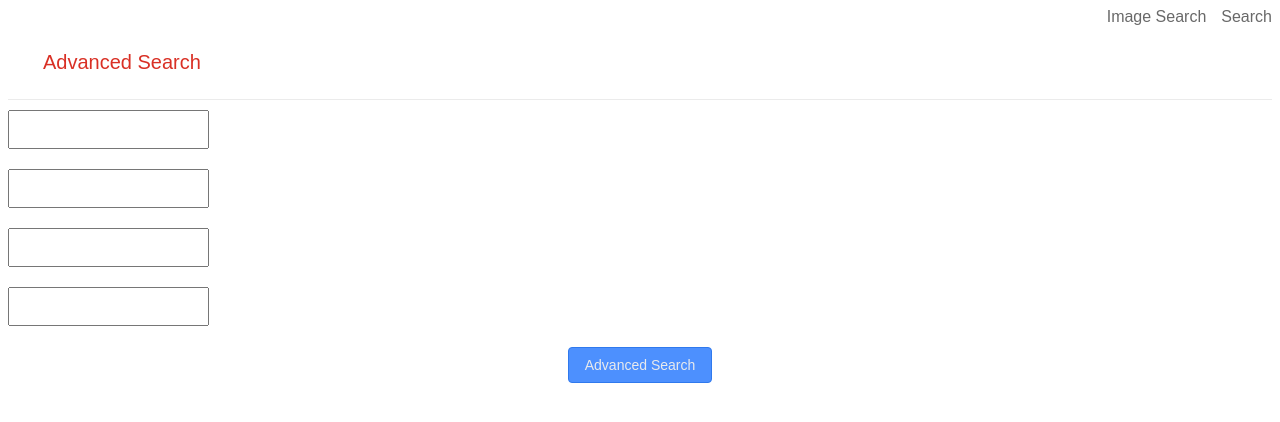
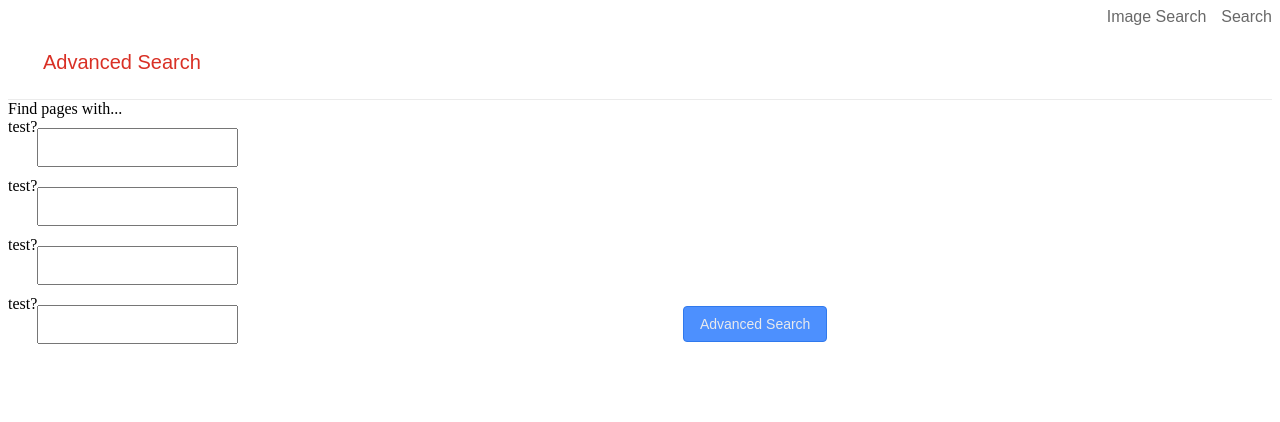
Before and after one commit to syeo-1/search, a plain HTML site: page advanced_search.html in a window 1280 px wide. Drawn offline with Linux system fonts and the light colour scheme.

Commit message:
subforms are stacked in advanced search

```diff
--- a/advanced_search.html
+++ b/advanced_search.html
@@ -15,17 +15,30 @@
         <div id="advanced-search-border"></div>
         <div>
             <form action="https://www.google.com/images">
-                <div>
-                    <input type="text" >
+                <div>Find pages with...</div>
+                <div class="subform">
+                    <div class="advanced-search-subform">test?</div>
+                    <div class="advanced-search-subform">
+                        <input type="text" >
+                    </div>
                 </div>
-                <div>
-                    <input type="text" >
+                <div class="subform">
+                    <div class="advanced-search-subform">test?</div>
+                    <div class="advanced-search-subform">
+                        <input type="text" >
+                    </div>
                 </div>
-                <div>
-                    <input type="text" >
+                <div class="subform">
+                    <div class="advanced-search-subform">test?</div>
+                    <div class="advanced-search-subform">
+                        <input type="text" >
+                    </div>
                 </div>
-                <div>
-                    <input type="text" >
+                <div class="subform">
+                    <div class="advanced-search-subform">test?</div>
+                    <div class="advanced-search-subform">
+                        <input type="text" >
+                    </div>
                 </div>
                 <div class="search-buttons-div">
                     <input type="submit" value="Advanced Search" class="search-button">
--- a/styles.css
+++ b/styles.css
@@ -25,6 +25,15 @@
     font-size: 20px;
     margin: 25px 35px;
     font-family: arial, sans-serif;
+}
+
+.advanced-search-subform {
+    float: left;
+    /* display: inline-block; */
+}
+
+.subform {
+    clear: both;
 }
 
 a:hover {
```
